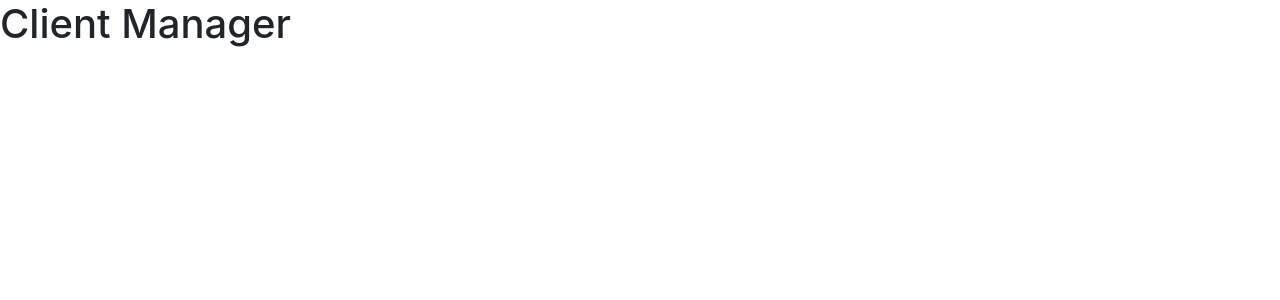
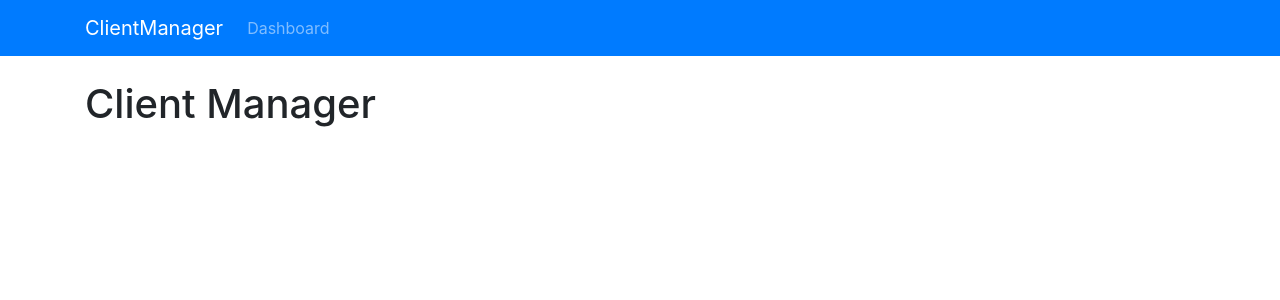
Before and after one commit to emwp/react-client-manager, a React (Create React App) app: page / in a window 1280 px wide. Shown: the top 300 px of the page. Built offline with nearby package versions, Linux system fonts and the light colour scheme.

Commit message:
added navbar component and router

```diff
--- a/src/App.js
+++ b/src/App.js
@@ -1,12 +1,19 @@
 import React, { Component } from 'react';
+import { BrowserRouter as Router, Route, Switch } from 'react-router-dom';
 import './App.css';
+import AppNavbar from '../src/components/layout/AppNavbar';
 
 class App extends Component {
   render() {
     return (
-      <div className="App">
-        <h1>Client Manager</h1>
-      </div>
+      <Router>
+        <div className="App">
+          <AppNavbar />
+          <div className="container">
+            <h1>Client Manager</h1>
+          </div>
+        </div>
+      </Router>
     );
   }
 }
--- /dev/null
+++ b/src/components/layout/AppNavbar.js
@@ -0,0 +1,35 @@
+import React, { Component } from 'react';
+import { Link } from 'react-router-dom';
+
+class AppNavbar extends Component {
+  render() {
+    return (
+      <nav className="navbar navbar-expand-md navbar-dark bg-primary mb-4">
+        <div className="container">
+          <Link to="/" className="navbar-brand">
+            ClientManager
+          </Link>
+          <button
+            className="navbar-toggler"
+            type="button"
+            data-toggle="collapse"
+            data-target="#navbarMain"
+          >
+            <span className="navbar-toggler-icon" />
+          </button>
+          <div className="collapse navbar-collapse" id="navbarMain">
+            <ul className="navbar-nav mr-auto">
+              <li className="nav-item">
+                <Link to="/" className="nav-link">
+                  Dashboard
+                </Link>
+              </li>
+            </ul>
+          </div>
+        </div>
+      </nav>
+    );
+  }
+}
+
+export default AppNavbar;
```
